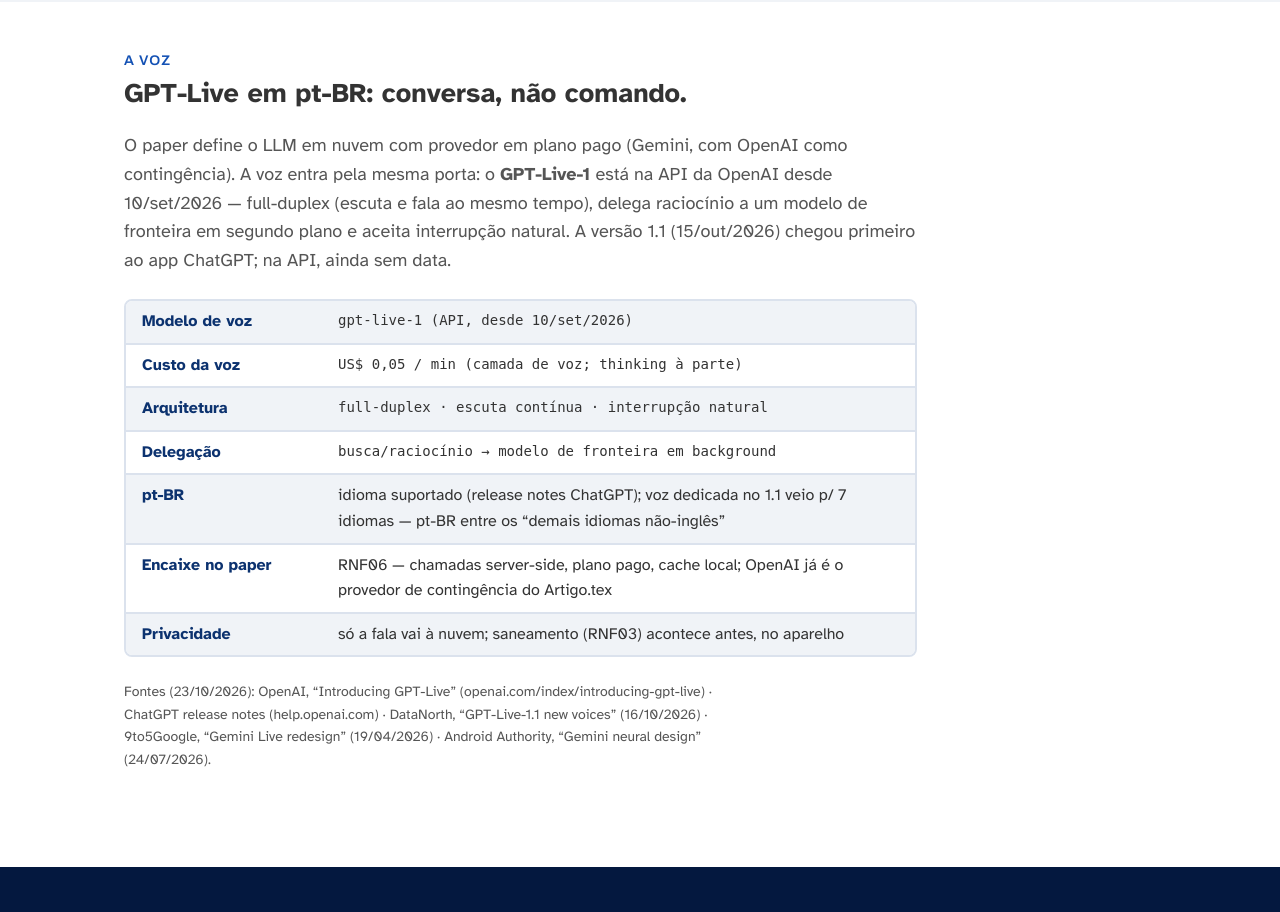
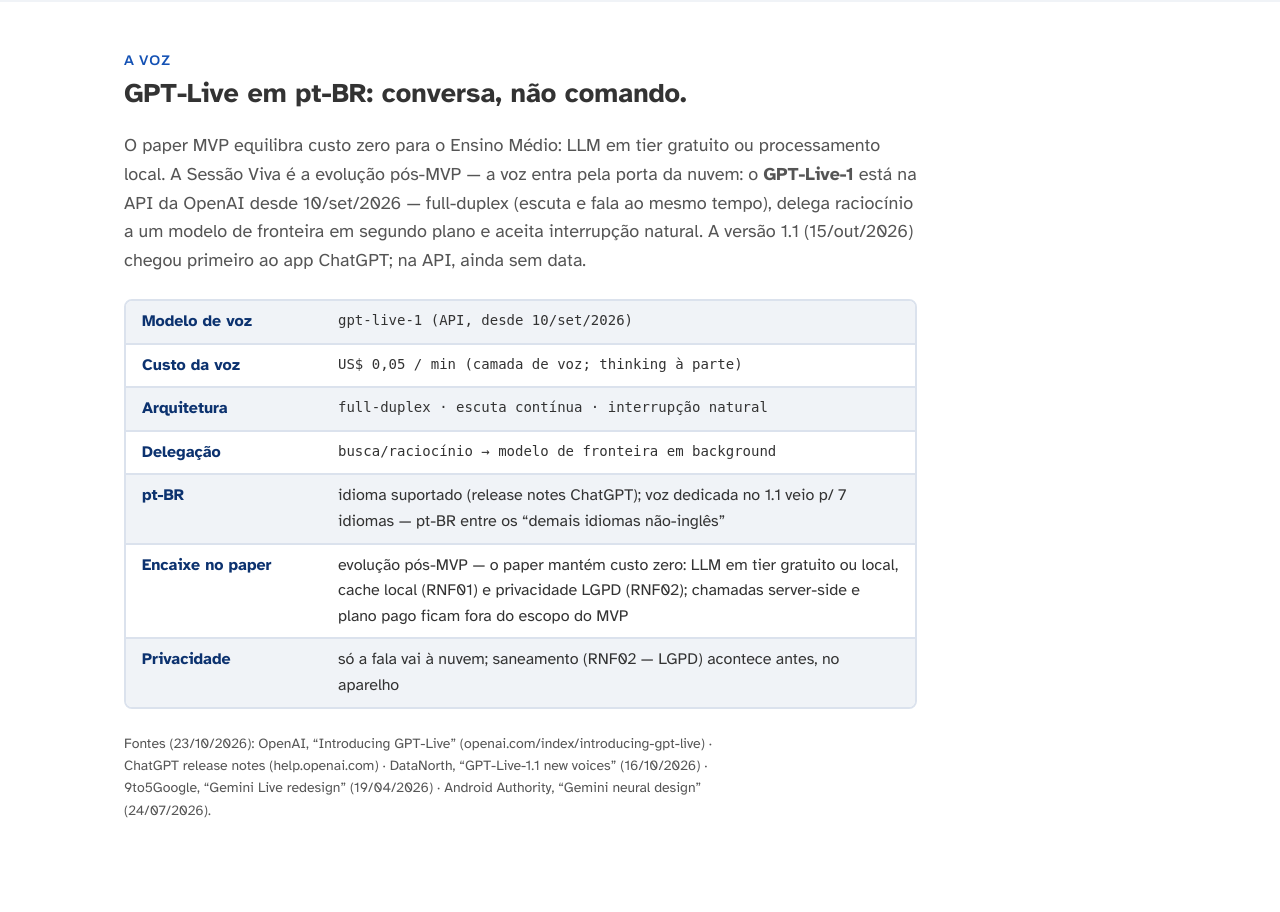
Before and after one commit to AsafeTork/farol, a plain HTML site: page farol-sessao-viva.html in a window 1280 px wide. Shown: the part 1820-2732 px from the top of the page. Drawn offline with Linux system fonts and the light colour scheme.

Commit message:
Demo: alinhar requisitos do paper MVP (RNF01/RNF02, custo zero; Sessão Viva como evolução pós-MVP)

```diff
--- a/farol-sessao-viva.html
+++ b/farol-sessao-viva.html
@@ -349,15 +349,15 @@
     <div class="conteudo">
       <p class="etiqueta">A voz</p>
       <h2 class="titulo">GPT-Live em pt-BR: conversa, não comando.</h2>
-      <p class="medida">O paper define o LLM em nuvem com provedor em plano pago (Gemini, com OpenAI como contingência). A voz entra pela mesma porta: o <b>GPT-Live-1</b> está na API da OpenAI desde 10/set/2026 — full-duplex (escuta e fala ao mesmo tempo), delega raciocínio a um modelo de fronteira em segundo plano e aceita interrupção natural. A versão 1.1 (15/out/2026) chegou primeiro ao app ChatGPT; na API, ainda sem data.</p>
+      <p class="medida">O paper MVP equilibra custo zero para o Ensino Médio: LLM em tier gratuito ou processamento local. A Sessão Viva é a evolução pós-MVP — a voz entra pela porta da nuvem: o <b>GPT-Live-1</b> está na API da OpenAI desde 10/set/2026 — full-duplex (escuta e fala ao mesmo tempo), delega raciocínio a um modelo de fronteira em segundo plano e aceita interrupção natural. A versão 1.1 (15/out/2026) chegou primeiro ao app ChatGPT; na API, ainda sem data.</p>
       <dl class="tabela">
         <div class="linha"><dt>Modelo de voz</dt><dd>gpt-live-1 (API, desde 10/set/2026)</dd></div>
         <div class="linha"><dt>Custo da voz</dt><dd>US$ 0,05 / min (camada de voz; thinking à parte)</dd></div>
         <div class="linha"><dt>Arquitetura</dt><dd>full-duplex · escuta contínua · interrupção natural</dd></div>
         <div class="linha"><dt>Delegação</dt><dd>busca/raciocínio → modelo de fronteira em background</dd></div>
         <div class="linha"><dt>pt-BR</dt><dd class="txt">idioma suportado (release notes ChatGPT); voz dedicada no 1.1 veio p/ 7 idiomas — pt-BR entre os “demais idiomas não-inglês”</dd></div>
-        <div class="linha"><dt>Encaixe no paper</dt><dd class="txt">RNF06 — chamadas server-side, plano pago, cache local; OpenAI já é o provedor de contingência do Artigo.tex</dd></div>
-        <div class="linha"><dt>Privacidade</dt><dd class="txt">só a fala vai à nuvem; saneamento (RNF03) acontece antes, no aparelho</dd></div>
+        <div class="linha"><dt>Encaixe no paper</dt><dd class="txt">evolução pós-MVP — o paper mantém custo zero: LLM em tier gratuito ou local, cache local (RNF01) e privacidade LGPD (RNF02); chamadas server-side e plano pago ficam fora do escopo do MVP</dd></div>
+        <div class="linha"><dt>Privacidade</dt><dd class="txt">só a fala vai à nuvem; saneamento (RNF02 — LGPD) acontece antes, no aparelho</dd></div>
       </dl>
       <p class="fonte">Fontes (23/10/2026): OpenAI, “Introducing GPT-Live” (openai.com/index/introducing-gpt-live) · ChatGPT release notes (help.openai.com) · DataNorth, “GPT-Live-1.1 new voices” (16/10/2026) · 9to5Google, “Gemini Live redesign” (19/04/2026) · Android Authority, “Gemini neural design” (24/07/2026).</p>
     </div>
```
Also changed, not shown: index.html (+1 -1 lines).
